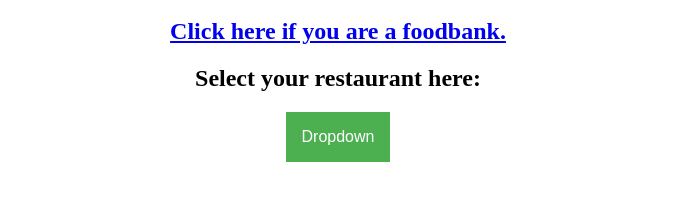
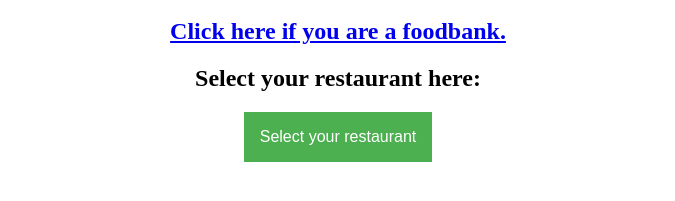
Before and after one commit to Wesley-Bian/sdhacks, a plain HTML site: page mrga.html in a window 1280 px wide. Shown: the part 95-296 px from the top of the page, without its empty margins (302-977 px from the left). Drawn offline with Linux system fonts and the light colour scheme.

Commit message:
Update mrga.html

```diff
--- a/mrga.html
+++ b/mrga.html
@@ -66,7 +66,7 @@ foodbank.addEventListener("click", () => {
 <h2>Select your restaurant here: </h2>
 
 <div class="dropdown">
-  <button class="dropbtn">Dropdown</button>
+  <button class="dropbtn">Select your restaurant</button>
   <div class="dropdown-content">
     <a href="/bobburger">Bob's Burgers</a>
     <a href="/sammysalad">Sammy's salads</a>
```
